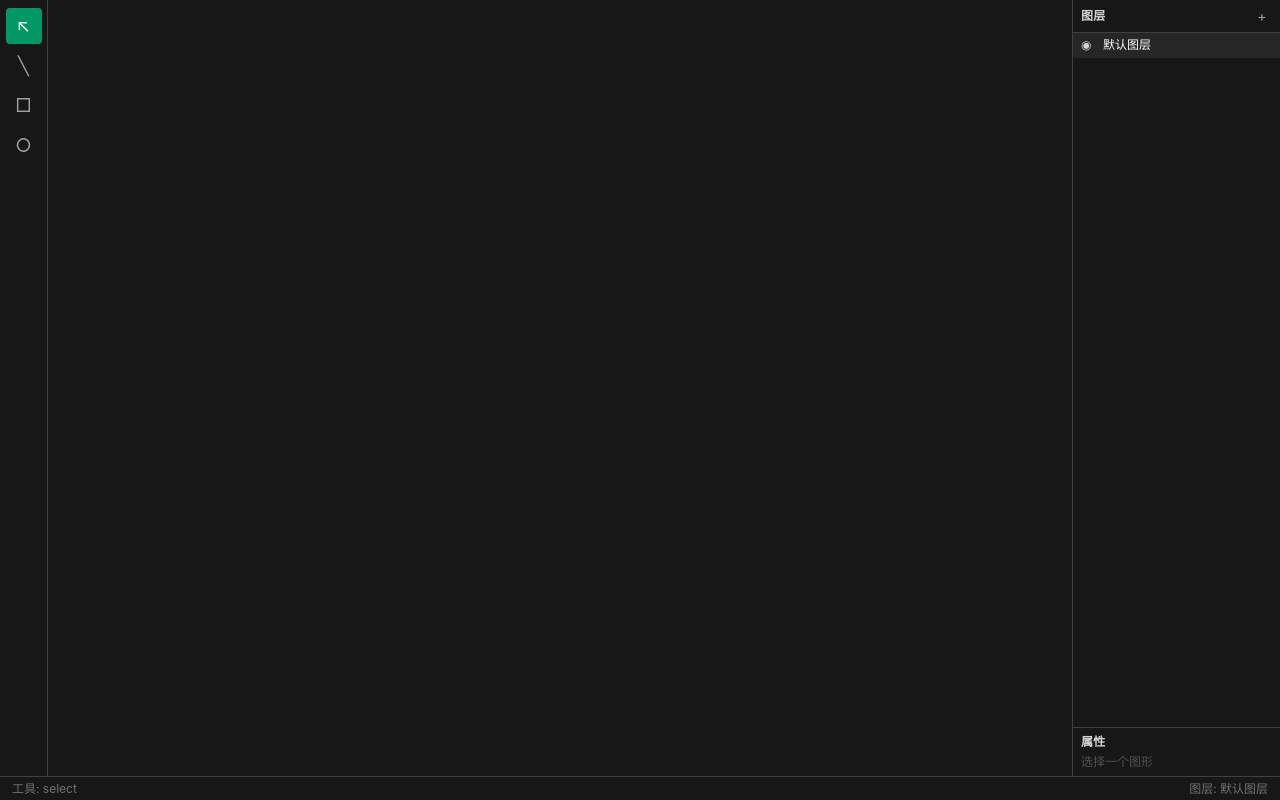
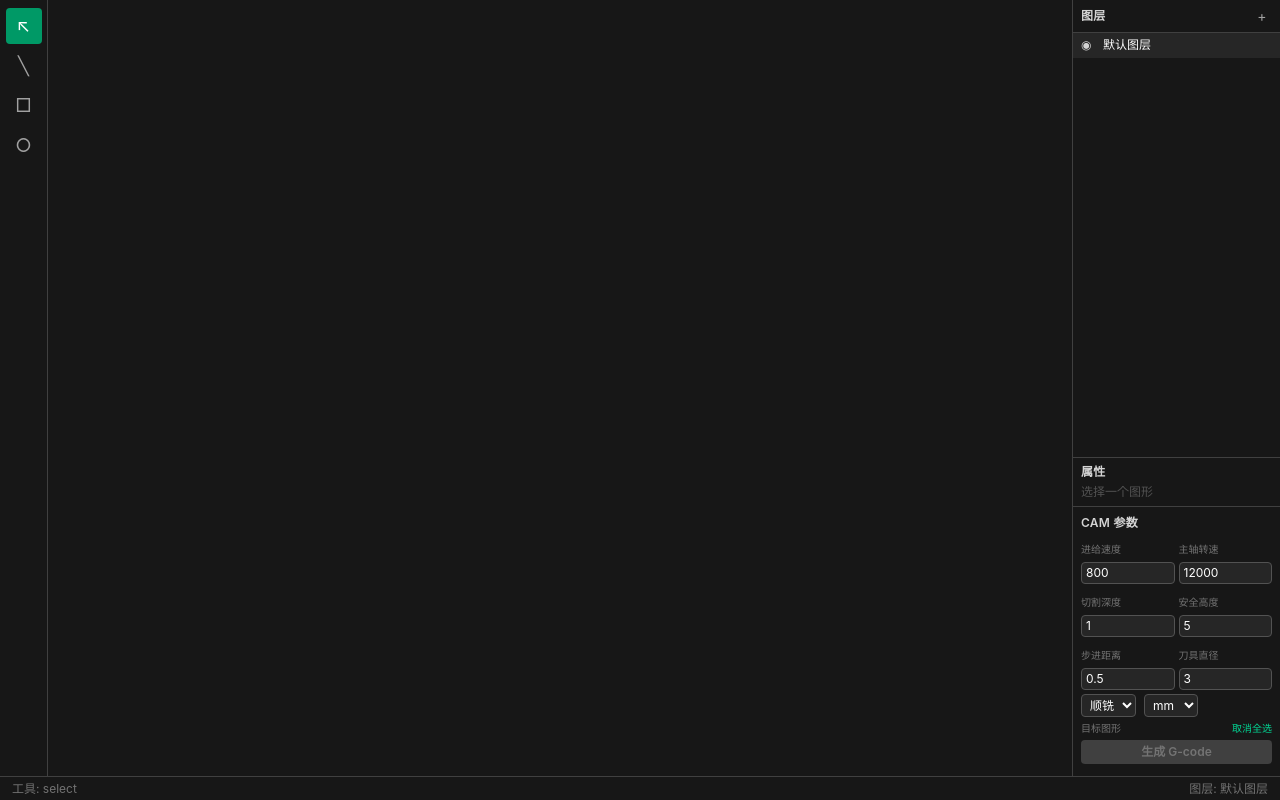
Before and after one commit to boby4/cnc-studio-2d, a Vue app: page /#/ in a window 1280 px wide. Built offline with nearby package versions, Linux system fonts and the light colour scheme.

Commit message:
feat: add CAM panel, G-code generation, and export

```diff
--- /dev/null
+++ b/src/renderer/src/modules/cam/components/CamPanel.vue
@@ -0,0 +1,139 @@
+<script setup lang="ts">
+import { computed } from 'vue'
+import { useCadStore } from '../../../stores/cad.store'
+import { useCamStore } from '../../../stores/cam.store'
+import { useGcodeGen } from '../composables/useGcodeGen'
+
+const cadStore = useCadStore()
+const camStore = useCamStore()
+const { generate } = useGcodeGen()
+
+const allShapes = computed(() =>
+  cadStore.shapes.map(s => s.id)
+)
+
+const isValid = computed(() =>
+  camStore.targetShapeIds.length > 0
+  && camStore.params.feedRate > 0
+  && camStore.params.spindleSpeed > 0
+  && camStore.params.cutDepth > 0
+)
+
+function toggleShape(id: string) {
+  const idx = camStore.targetShapeIds.indexOf(id)
+  if (idx === -1) {
+    camStore.setTargetShapes([...camStore.targetShapeIds, id])
+  } else {
+    camStore.setTargetShapes(camStore.targetShapeIds.filter(i => i !== id))
+  }
+}
+
+function selectAll() {
+  camStore.setTargetShapes(
+    camStore.targetShapeIds.length === allShapes.value.length
+      ? [] : [...allShapes.value]
+  )
+}
+
+function doGenerate() {
+  camStore.setGcodeOutput(generate(camStore.targetShapeIds, camStore.params))
+}
+
+async function doExport() {
+  try {
+    await window.electronAPI.file.exportGcode(camStore.gcodeOutput)
+  } catch (e: unknown) {
+    console.error((e as Error).message)
+  }
+}
+
+function updateParam(key: string, e: Event) {
+  const v = Number((e.target as HTMLInputElement).value)
+  if (!isNaN(v)) camStore.setParams({ [key]: v })
+}
+</script>
+
+<template>
+  <div class="border-t border-neutral-700 p-2 flex flex-col max-h-80 overflow-y-auto">
+    <div class="text-xs font-semibold text-neutral-300 uppercase tracking-wide mb-1">CAM 参数</div>
+
+    <div class="grid grid-cols-2 gap-1 mb-1">
+      <div>
+        <label class="text-[10px] text-neutral-500">进给速度</label>
+        <input :value="camStore.params.feedRate" @input="updateParam('feedRate', $event)"
+          class="w-full bg-neutral-800 text-white text-xs px-1 py-0.5 rounded border border-neutral-600 outline-none" />
+      </div>
+      <div>
+        <label class="text-[10px] text-neutral-500">主轴转速</label>
+        <input :value="camStore.params.spindleSpeed" @input="updateParam('spindleSpeed', $event)"
+          class="w-full bg-neutral-800 text-white text-xs px-1 py-0.5 rounded border border-neutral-600 outline-none" />
+      </div>
+      <div>
+        <label class="text-[10px] text-neutral-500">切割深度</label>
+        <input :value="camStore.params.cutDepth" @input="updateParam('cutDepth', $event)"
+          class="w-full bg-neutral-800 text-white text-xs px-1 py-0.5 rounded border border-neutral-600 outline-none" />
+      </div>
+      <div>
+        <label class="text-[10px] text-neutral-500">安全高度</label>
+        <input :value="camStore.params.safeHeight" @input="updateParam('safeHeight', $event)"
+          class="w-full bg-neutral-800 text-white text-xs px-1 py-0.5 rounded border border-neutral-600 outline-none" />
+      </div>
+      <div>
+        <label class="text-[10px] text-neutral-500">步进距离</label>
+        <input :value="camStore.params.stepDown" @input="updateParam('stepDown', $event)"
+          class="w-full bg-neutral-800 text-white text-xs px-1 py-0.5 rounded border border-neutral-600 outline-none" />
+      </div>
+      <div>
+        <label class="text-[10px] text-neutral-500">刀具直径</label>
+        <input :value="camStore.params.toolDiameter" @input="updateParam('toolDiameter', $event)"
+          class="w-full bg-neutral-800 text-white text-xs px-1 py-0.5 rounded border border-neutral-600 outline-none" />
+      </div>
+    </div>
+
+    <div class="flex gap-2 mb-1">
+      <select @change="camStore.setParams({ cutDirection: ($event.target as HTMLSelectElement).value as 'climb' | 'conventional' })"
+        class="bg-neutral-800 text-white text-xs px-1 py-0.5 rounded border border-neutral-600">
+        <option value="climb">顺铣</option>
+        <option value="conventional">逆铣</option>
+      </select>
+      <select @change="camStore.setParams({ units: ($event.target as HTMLSelectElement).value as 'mm' | 'inch' })"
+        class="bg-neutral-800 text-white text-xs px-1 py-0.5 rounded border border-neutral-600">
+        <option value="mm">mm</option>
+        <option value="inch">inch</option>
+      </select>
+    </div>
+
+    <div class="mb-1">
+      <div class="flex items-center justify-between">
+        <span class="text-[10px] text-neutral-500">目标图形</span>
+        <button @click="selectAll" class="text-[10px] text-emerald-400 hover:text-emerald-300">
+          {{ camStore.targetShapeIds.length === allShapes.length ? '取消全选' : '全选' }}
+        </button>
+      </div>
+      <div class="max-h-16 overflow-y-auto text-xs text-neutral-400">
+        <div v-for="id in allShapes" :key="id" class="flex items-center gap-1">
+          <input type="checkbox" :checked="camStore.targetShapeIds.includes(id)"
+            @change="toggleShape(id)" class="w-3 h-3" />
+          <span class="truncate">{{ id.slice(-8) }}</span>
+        </div>
+      </div>
+    </div>
+
+    <button :disabled="!isValid" @click="doGenerate"
+      class="w-full py-1 rounded text-xs font-semibold mb-1"
+      :class="isValid ? 'bg-emerald-600 text-white hover:bg-emerald-500' : 'bg-neutral-700 text-neutral-500 cursor-not-allowed'">
+      生成 G-code
+    </button>
+
+    <textarea v-if="camStore.gcodeOutput"
+      readonly
+      class="w-full h-20 bg-neutral-800 text-emerald-400 text-[10px] p-1 rounded border border-neutral-600 mb-1 resize-none font-mono"
+      :value="camStore.gcodeOutput" />
+
+    <button v-if="camStore.gcodeOutput"
+      @click="doExport"
+      class="w-full py-1 rounded text-xs font-semibold bg-blue-600 text-white hover:bg-blue-500">
+      导出 G-code
+    </button>
+  </div>
+</template>
--- /dev/null
+++ b/src/renderer/src/modules/cam/composables/useGcodeGen.ts
@@ -0,0 +1,73 @@
+import { useCadStore } from '../../../stores/cad.store'
+import type { CamParams, ShapeEntity } from '../../cad/types'
+
+export function useGcodeGen() {
+  const cadStore = useCadStore()
+
+  function generate(shapeIds: string[], params: CamParams): string {
+    const shapes = cadStore.shapes.filter(s => shapeIds.includes(s.id))
+    if (shapes.length === 0) return ''
+
+    const lines: string[] = []
+    lines.push(params.units === 'inch' ? 'G20' : 'G21')
+    lines.push('G90')
+    lines.push(`G0 Z${params.safeHeight}`)
+    lines.push(`M3 S${params.spindleSpeed}`)
+
+    for (const shape of shapes) {
+      const toolpath = getToolPath(shape)
+      if (toolpath.length === 0) continue
+
+      const first = toolpath[0]
+      lines.push(`G0 X${fmt(first.x)} Y${fmt(first.y)}`)
+      lines.push(`G1 Z-${params.cutDepth} F${params.feedRate}`)
+
+      for (const pt of toolpath) {
+        lines.push(`G1 X${fmt(pt.x)} Y${fmt(pt.y)} F${params.feedRate}`)
+      }
+
+      lines.push(`G0 Z${params.safeHeight}`)
+    }
+
+    lines.push('M5')
+    lines.push('M30')
+    return lines.join('\n')
+  }
+
+  function getToolPath(shape: ShapeEntity): { x: number; y: number }[] {
+    if (shape.type === 'rect') {
+      const x = shape.x, y = shape.y
+      const w = shape.width ?? 0, h = shape.height ?? 0
+      return [
+        { x, y },
+        { x: x + w, y },
+        { x: x + w, y: y + h },
+        { x, y: y + h },
+        { x, y },
+      ]
+    }
+    if (shape.type === 'circle') {
+      const cx = shape.x, cy = shape.y, r = shape.radius ?? 0
+      const segs = 36
+      const pts: { x: number; y: number }[] = []
+      for (let i = 0; i <= segs; i++) {
+        const angle = (i / segs) * Math.PI * 2
+        pts.push({ x: cx + r * Math.cos(angle), y: cy + r * Math.sin(angle) })
+      }
+      return pts
+    }
+    if (shape.type === 'line' && shape.points && shape.points.length >= 4) {
+      return [
+        { x: shape.points[0], y: shape.points[1] },
+        { x: shape.points[2], y: shape.points[3] },
+      ]
+    }
+    return []
+  }
+
+  function fmt(n: number): string {
+    return (Math.round(n * 100) / 100).toString()
+  }
+
+  return { generate }
+}
--- /dev/null
+++ b/src/renderer/src/modules/cam/types.ts
@@ -0,0 +1,2 @@
+import type { CamParams } from '../cad/types'
+export type { CamParams }
--- a/src/renderer/src/stores/cam.store.ts
+++ b/src/renderer/src/stores/cam.store.ts
@@ -1,5 +1,5 @@
 import { defineStore } from 'pinia'
-import { reactive } from 'vue'
+import { ref, reactive } from 'vue'
 import type { CamParams } from '../modules/cad/types'
 
 export const useCamStore = defineStore('cam', () => {
@@ -15,9 +15,24 @@ export const useCamStore = defineStore('cam', () => {
     units: 'mm',
   })
 
+  const targetShapeIds = ref<string[]>([])
+  const gcodeOutput = ref('')
+
   function setParams(p: Partial<CamParams>) {
     Object.assign(params, p)
   }
 
-  return { params, setParams }
+  function setTargetShapes(ids: string[]) {
+    targetShapeIds.value = ids
+  }
+
+  function setGcodeOutput(gcode: string) {
+    gcodeOutput.value = gcode
+  }
+
+  function clearGcode() {
+    gcodeOutput.value = ''
+  }
+
+  return { params, targetShapeIds, gcodeOutput, setParams, setTargetShapes, setGcodeOutput, clearGcode }
 })
--- a/src/renderer/src/views/Workspace.vue
+++ b/src/renderer/src/views/Workspace.vue
@@ -7,6 +7,7 @@ import CadCanvas from '../modules/cad/components/CadCanvas.vue'
 import ToolBar from '../modules/cad/components/ToolBar.vue'
 import LayerPanel from '../modules/cad/components/LayerPanel.vue'
 import PropertyPanel from '../modules/cad/components/PropertyPanel.vue'
+import CamPanel from '../modules/cam/components/CamPanel.vue'
 import StatusBar from '../modules/cad/components/StatusBar.vue'
 import type { ProjectData } from '../modules/cad/types'
 
@@ -67,6 +68,7 @@ onUnmounted(() => window.removeEventListener('keydown', onKeyDown))
           <LayerPanel />
         </div>
         <PropertyPanel />
+        <CamPanel />
       </div>
     </div>
     <StatusBar />
```
